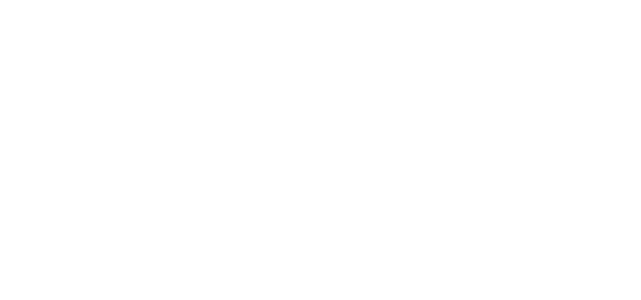
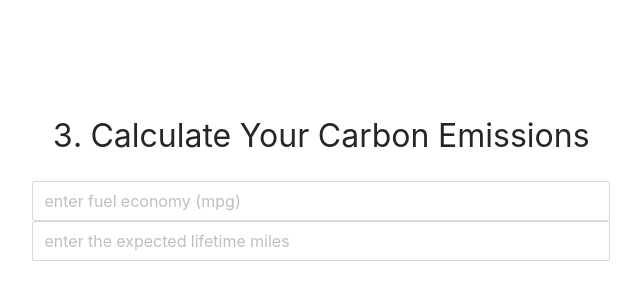
Before and after one commit to nskong/carbon_footprint_calculator, a React (Create React App) app in the folder public/: page /Taxi in a window 1280 px wide. Shown: the part 224-524 px from the top of the page, without its empty margins (319-960 px from the left). Built offline with nearby package versions, Linux system fonts and the light colour scheme.

Commit message:
finish frontend for vehicle

```diff
--- a/public/src/App.js
+++ b/public/src/App.js
@@ -5,6 +5,7 @@
 import Bus from './components/travel/Bus';
 import Flying from './components/travel/Flying';
 import Rail from './components/travel/Rail';
+import Taxi from './components/travel/Taxi';
 
 function App() {
   return (
@@ -17,8 +18,8 @@
           <Route path='/Bus' component={Bus} />
           <Route path='/Flying' component={Flying} />
           <Route path='/Rail' component={Rail} />
-          {/* <Route path='/Taxi' component={Taxi} /> */}
-          {/* <Route path='/Taxi' component={Vehicle} /> */}
+          <Route path='/Taxi' component={Taxi} />
+          <Route path='/Vehicle' component={Taxi} />
 
           {/* <Route path='/Food' component={Food} /> */}
         </main>
--- a/public/src/components/travel/Taxi.js
+++ b/public/src/components/travel/Taxi.js
@@ -4,18 +4,37 @@
 
 export default function Taxi() {
     const history = useHistory();
+    const [fuelEconomy, setFuelEconomy] = useState("");
     const [emissions, setEmissions] = useState(null);
-    const [transitIsSelected, setTransitIsSelected] = useState(true);
+    const [emissionsFactor, setEmissionsFactor] = useState(null);
 
     const navigateToHome = () => {
         history.push('/')
     }
 
+    const getFuelEconomy = (value) => {
+        setFuelEconomy(value.target.value);
+    }
+
     const calculateEmissionsFactor = (value) => {
+        let expectedLifetimeMiles = value.target.value;
+
+        console.log(fuelEconomy);
+        console.log(expectedLifetimeMiles);
+
+        fetch("/vehicle/emissionsFactor?fuelEconomy=" + fuelEconomy + "&expectedLifetimeMiles=" + expectedLifetimeMiles, {
+            method: 'GET'
+          }).then((response) => {
+            return response.json();
+          }).then((data) => {
+              setEmissionsFactor(data);
+          })
+    }
+
+    const calculateEmissions = (value) => {
         let miles = value.target.value;
-        let category = "";
 
-        fetch("/vehicle/" + category + "/emissions?miles=" + miles, {
+        fetch("/vehicle/emissions?miles=" + miles + "&emissionsFactor=" + emissionsFactor, {
             method: 'GET'
           }).then((response) => {
             return response.json();
@@ -24,35 +43,32 @@
           })
     }
 
-    const toggleRailType = () => {
-        setTransitIsSelected(!transitIsSelected);
-    }
-
     return (
         <div className="Rail">
             <div className="Title-text">3. Calculate Your Carbon Emissions</div>
 
-            {
-                transitIsSelected &&
             <div>
-                    <Button size="large" type="primary">Transit Rail</Button>
-                    <Button size="large" type="default" onClick={toggleRailType}>Commuter Rail</Button>
+                <Input
+                    size='large'
+                    placeholder='enter fuel economy (mpg)'
+                    onChange={getFuelEconomy}>
+                </Input>
+                <Input
+                    size='large'
+                    placeholder='enter the expected lifetime miles'
+                    onPressEnter={calculateEmissionsFactor}
+                ></Input>
             </div>
-            }
 
             {
-                !transitIsSelected &&
-                <div>
-                    <Button size="large" type="default" onClick={toggleRailType}>Transit Rail</Button>
-                    <Button size="large" type="primary">Commuter Rail</Button>
-                </div>
-            }
-
+                emissionsFactor &&
                 <Input
                     size='large'
                     placeholder='enter the miles traveled here'
                     onPressEnter={calculateEmissions}>
                 </Input>
+            }
+
 
             {
                 (emissions) &&
```
Lines whose indentation alone changed are shown as unchanged.
